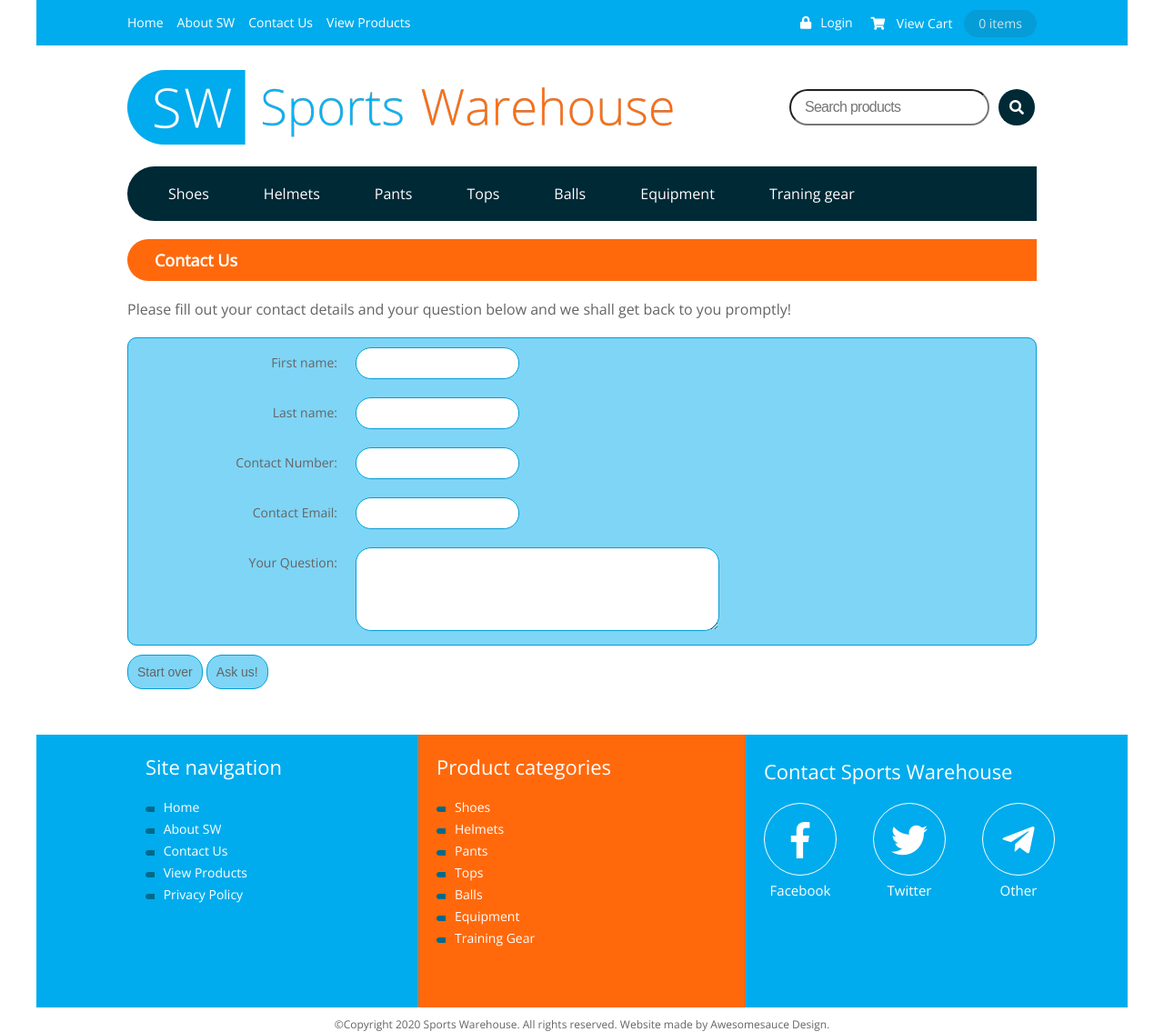
After one commit to Aliali3392/sports-warehouse-website, a PHP site: page /contactus.html in a window 1280 px wide. The commit adds this page. Shown: the whole page at 91% size. Run offline with PHP 8.4, Linux system fonts and the light colour scheme.

Commit message:
add js efftecs

```diff
--- /dev/null
+++ b/contactus.html
@@ -0,0 +1,145 @@
+<!DOCTYPE html>
+<html lang="en">
+<head>
+    <meta charset="UTF-8">
+    <meta name="viewport" content="width=device-width, initial-scale=1">
+    <title>Sports Warehouse</title>
+    <link href="https://fonts.googleapis.com/css?family=Open+Sans:300,400" rel="stylesheet">
+    <link href="css/fontawesome-all.min.css" rel="stylesheet">
+    <link rel="stylesheet" type="text/css" href="css/main.css">
+</head>
+<body>
+    <div class="wrapper clearfix">
+    <!-- This is the top navigation -->
+            <nav class="topnav">
+                <a href="#" id="menu"><i class="fas fa-bars white"></i><p>Menu</p></a>
+                <div class="menubar" id="menubar">
+                    <div class="nav-left">
+                        <ul>
+                            <li><i class="far fa-circle"></i><a href="index.html">Home</a></li>
+                            <li><i class="far fa-circle"></i><a href="#">About SW</a></li>
+                            <li><i class="far fa-circle"></i><a href="contactus.html">Contact Us</a></li>
+                            <li><i class="far fa-circle"></i><a href="#">View Products</a></li>
+                        </ul>
+                    </div>
+                    <div class="login">
+                        <i class="fas fa-lock white"></i>
+                        <a href="#">Login</a>
+                    </div>
+                </div>
+                <div class="nav-right">
+                    <ul>
+                        <i class="fas fa-shopping-cart white"></i>
+                        <li><a href="#">View Cart</a></li>
+                        <li><p>0 items</p></li>
+                    </ul>
+                </div>
+            </nav>
+    <!-- This is the header -->
+        <div class="content-wrapper clearfix">
+            <header>
+                <div class="clearfix">
+                    <div class="logo">
+                        <a href="#"><img src="images/sports-warehouse-logo-600.png" alt="sports warehouse logo"></a>
+                    </div>
+                    <div class="search">
+                        <input type="search" name="" placeholder="Search products">
+                        <a class="button" href="#"><i class="fas fa-search white"></i></a>
+                    </div>
+                </div>
+                <div class="categorynav">
+                    <ul class="clearfix">
+                        <a href="#"><li>Shoes<i class="fas fa-angle-right"></i></li></a>
+                        <a href="#"><li>Helmets<i class="fas fa-angle-right"></i></li></a>
+                        <a href="#"><li>Pants<i class="fas fa-angle-right"></i></li></a>
+                        <a href="#"><li>Tops<i class="fas fa-angle-right"></i></li></a>
+                        <a href="#"><li>Balls<i class="fas fa-angle-right"></i></li></a>
+                        <a href="#"><li>Equipment<i class="fas fa-angle-right"></i></li></a>
+                        <a href="#"><li>Traning gear<i class="fas fa-angle-right"></i></li></a>
+                    </ul>
+                </div>
+            </header>
+        <!-- This is the form -->
+            <section class="contactus">
+                <h2>Contact Us</h2>
+                <p>Please fill out your contact details and your question below and we shall get back to you promptly!</p>
+                    <form action="" method="post">
+                        <fieldset>
+                            <p>
+                                <label for="firstName">First name:</label>
+                                <input type="text" name="firstName" id="firstName" value="">
+                            </p>
+                            <p>
+                                <label for="lastName">Last name:</label>
+                                <input type="text" name="lastName" id="lastName" value="">
+                            </p>
+                            <p>
+                                <label for="phone">Contact Number:</label>
+                                <input type="text" name="phone" id="phone" value="">
+                            </p>
+                            <p>
+                                <label for="email">Contact Email:</label>
+                                <input type="email" name="email" id="email" value="">
+                            </p>
+                            <p>
+                                <label for="question">Your Question:</label>
+                                <textarea name="question" id="question" rows="6" cols="50"></textarea>
+                            </p>
+                        </fieldset>
+                        <div class="formbutton">
+                            <p>
+                                <input type="reset" name="resetButton" id="resetButton" value="Start over">
+                                <input type="submit" name="submitButton" id="submitButton" value="Ask us!">
+                            </p>
+                        </div>
+                    </form>
+            </section>
+        </div>
+        <!-- This is the footer -->
+        <footer>
+            <div class="footer-nav">
+                <h2>Site navigation</h2>
+                <ul>
+                    <li><a href="#">Home</a></li>
+                    <li><a href="#">About SW</a></li>
+                    <li><a href="#">Contact Us</a></li>
+                    <li><a href="#">View Products</a></li>
+                    <li><a href="#">Privacy Policy</a></li>
+                </ul>
+            </div>
+            <div class="footer-cat">
+                <h2>Product categories</h2>
+                <ul>
+                    <li><a href="#">Shoes</a></li>
+                    <li><a href="#">Helmets</a></li>
+                    <li><a href="#">Pants</a></li>
+                    <li><a href="#">Tops</a></li>
+                    <li><a href="#">Balls</a></li>
+                    <li><a href="#">Equipment</a></li>
+                    <li><a href="#">Training Gear</a></li>
+                </ul>
+            </div>
+            <div class="footer-contact">
+                <h2>Contact Sports Warehouse</h2>
+                <a class="facebook" href=""><i class="fab fa-facebook-f fa-4x"></i><p>Facebook</p></a>
+                <a class="twitter" href=""><i class="fab fa-twitter fa-4x"></i><p>Twitter</p></a>
+                <div class="other">
+                    <a href=""><i class="fab fa-telegram-plane fa-4x"></i><p>Other</p></a>
+                    <ul class="othermenu">
+                        <li><a href="#">Online form</a></li>
+                        <li><a href="#">Email</a></li>
+                        <li><a href="#">Phone</a></li>
+                        <li><a href="#">Address</a></li>
+                    </ul>
+                </div>
+            </div>
+        </footer>
+        <div class="copyright">
+            <p>&#169;Copyright 2020 Sports Warehouse. <span>All rights reserved. </span><span>Website made by Awesomesauce Design.</span></p>
+        </div>
+        </div>
+    </div>
+    <script src="js/jquery-3.3.1.min.js" type="text/javascript"></script>
+    <script src="js/custom.js" type="text/javascript"></script>
+</body>
+</html>
--- a/css/main.css
+++ b/css/main.css
@@ -50,7 +50,7 @@ html {
 /*top nav*/
 .topnav {
     height: 40px;
-    background-color: #3ec0f1;
+    background-color: #00aced;
 }
 .topnav a:first-child {
     font-family: 'Open Sans', sans-serif;
@@ -88,7 +88,7 @@ html {
 .nav-right ul li:last-child {
     width: 80px;
     height: 30px;
-    background-color: #2f859f;
+    background-color: #059dd7;
     border-radius: 15px;
     line-height: 30px;
     text-align: center;
@@ -103,7 +103,7 @@ html {
     padding: 20px 10px 0 10px;
     width: 100%;
     height: 290px;
-    background-color: #3ec0f1;
+    background-color: #00aced;
     overflow: hidden;
     z-index: 5;
     display: none;
@@ -188,7 +188,7 @@ html {
     float: left;
     width: 40px;
     height: 40px;
-    background-color: #536f77;
+    background-color: #002936;
     border-radius: 50%;
     line-height: 48px;
     text-align: center;
@@ -207,7 +207,7 @@ html {
     width: 100%;
     height: 210px;
     font-size: 1.6rem;
-    background-color: #536f77;
+    background-color: #002936;
 }
 .categorynav ul {
     overflow: hidden;
@@ -217,7 +217,7 @@ html {
     height: 40px;
     width: 45.3125%;
     border-radius: 5px;
-    border:solid 1px #3ec0f1;
+    border:solid 1px #00aced;
     margin-left: 3.125%;
     margin-top: 10px;
     list-style: none;
@@ -275,35 +275,119 @@ html {
     text-align: center;
     width: 100%;
     font-size: 1.5rem;
-    color: #2f859f;
+    color: #059dd7;
     height: 100px;
     display:table-cell;
     vertical-align: bottom;
 }
 .items figcaption .original {
     font-size: 2.2rem;
-    color: #ff9e61;
+    color: #ff690c;
 }
 .items figcaption .price {
     font-size: 2.2rem;
-    color: #7d7d7d;
+    color: #646464;
 }
 .items figcaption span {
     font-size: 1.2rem;
     text-transform: uppercase;
-    color: #7d7d7d;
+    color: #646464;
 }
 .items figcaption b {
     font-weight: normal;
     font-size: 1.5rem;
     text-decoration: line-through;
-    color: #7d7d7d;
+    color: #646464;
 }
 .items figcaption p {
     margin-top: 6%;
 }
 .items .wrap {
     display: block;
+}
+.contactus {
+    float: left;
+    width: 100%;
+}
+.contactus h2 {
+    float: left;
+    margin-top: 20px;
+    margin-left: 3.125%;
+    background-color: #ff690c;
+    height: 46px;
+    width: 100%;
+    border-radius: 23px 0 0 23px;
+    line-height: 46px;
+    padding-left: 30px;
+    color: #fff;
+    font-size: 1.8rem;
+}
+.contactus p {
+    font-weight: 300;
+    float: left;
+    margin-top: 20px;
+    margin-left: 3.125%;
+    font-size: 1.6rem;
+    color: #646464;
+}
+.contactus form {
+    float: left;
+    width: 93.75%;
+    margin-top: 20px;
+    margin-left: 3.125%;
+}
+.contactus fieldset {
+    border-radius: 10px;
+    background-color: #7fd5f6;
+    border: solid 1px #059dd7;
+}
+.contactus fieldset p {
+    margin-top: 20px;
+    width: 100%;
+}
+.contactus fieldset p:first-child {
+    margin-top: 10px;
+}
+.contactus fieldset label {
+    font-size: 1.4rem;
+    float: left;
+    width: 120px;
+    text-align: right;
+}
+.contactus fieldset input {
+    float: left;
+    height: 20px;
+    border-radius: 10px;
+    margin-left: 20px;
+    width: 170px;
+    border: solid 1px #059dd7;
+    outline: none;
+    text-align: 5%;
+}
+.contactus fieldset textarea {
+    border-radius: 10px;
+    margin: 0 20px 10px 20px;
+    width: 170px;
+    border: solid 1px #059dd7;
+    outline: none;
+}
+.contactus .formbutton p{
+    margin-left: 0;
+    margin-top: 10px;
+}
+.contactus .formbutton input{
+    background-color: #7fd5f6;
+    border: none;
+    padding: 10px;
+    text-align: center;
+    text-decoration: none;
+    display: inline-block;
+    font-size: 1.4rem;
+    border-radius: 17px;
+    font-weight: 300;
+    color: #646464;
+    border: solid 1px #059dd7;
+    outline: none;
 }
 /*brands logo*/
 .brandslogo {
@@ -355,7 +439,7 @@ html {
 /*footer*/
 footer {
     width: 100%;
-    background-color: #3ec0f1;
+    background-color: #00aced;
     color: #fff;
     margin-top: 20px;
     float: left;
@@ -460,7 +539,7 @@ footer {
     float: left;
     width: 100%;
     font-size: 1.2rem;
-    color: #7d7d7d;
+    color: #646464;
     text-align: center;
 }
 .copyright p {
@@ -727,7 +799,7 @@ footer {
     .footer-nav {
         width: 420px;
         height: 300px;
-        background-color: #3ec0f1;
+        background-color: #00aced;
         float: left;
 
     }
@@ -744,7 +816,7 @@ footer {
         height: 300px;
         display: block;
         float: left;
-        background-color: #ff9e61;
+        background-color: #ff690c;
     }
     .footer-cat h2 {
         margin-top: 20px;
@@ -774,7 +846,7 @@ footer {
     .footer-contact {
         width: 420px;
         height: 300px;
-        background-color: #3ec0f1;
+        background-color: #00aced;
         float: right;
     }
     .footer-contact h2 {
@@ -800,4 +875,31 @@ footer {
     .copyright span {
         display: inline;
     }
+    /*contact us*/
+    .contactus {
+        width: 1000px;
+        margin-left: 100px;
+    }
+    .contactus h2, .contactus p {
+        margin-left: 0;
+    }
+    .contactus form {
+        margin-left: 0;
+    }
+    .contactus fieldset {
+        width: 1000px;
+    }
+    .contactus fieldset label {
+        width: 230px;
+        margin-top: 7px;
+    }
+    .contactus fieldset input {
+        height: 35px;
+        width: 180px;
+        border-radius: 17px;
+    }
+    .contactus fieldset textarea {
+        width: 400px;
+        border-radius: 17px;
+    }
 }
```
Also changed, not shown: other parts of css/main.css (+32 -41 lines), index.html (renamed from main.html, +17 -16 lines), js/custom.js (added, +43 -0 lines).
